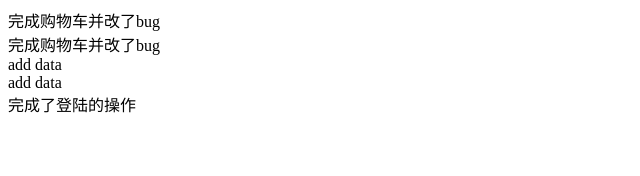
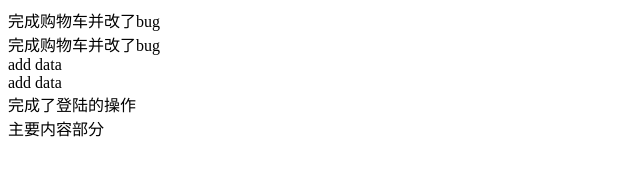
Before and after one commit to chuchuzhao/mybxg--xxx, a plain HTML site: page index.html in a window 1280 px wide. Shown: the whole page, without its empty margins (0-640 px from the left). Drawn offline with Linux system fonts and the light colour scheme.

Commit message:
Update index.html

```diff
--- a/index.html
+++ b/index.html
@@ -12,5 +12,6 @@
     <div>add data</div>
     <div>add data</div>
     <div>完成了登陆的操作</div>
+    <main>主要内容部分</main>
 </body>
 </html>
```
